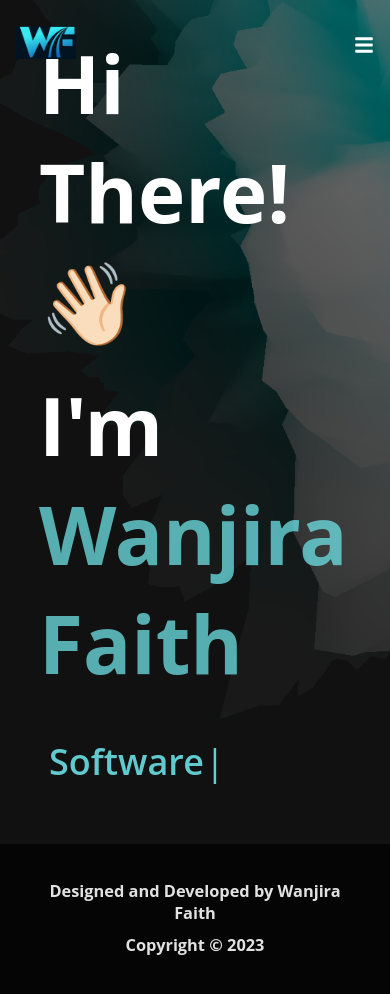
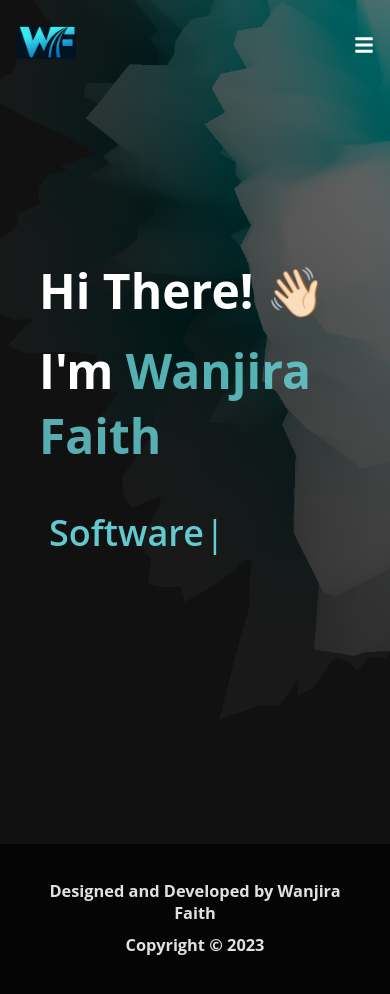
Before and after one commit to Wanjira-Faith/My-Portfolio, a React (Vite) app in the folder portfolio/: page / in a window 390 px wide. Shown: the top 994 px of the page. Built offline with nearby package versions, Linux system fonts and the light colour scheme; the HTML template or start-up script is replaced by a standard one.

Commit message:
add styles for mobile responsiveness in home page

```diff
--- a/portfolio/src/Css/Home.css
+++ b/portfolio/src/Css/Home.css
@@ -98,20 +98,13 @@
     color:  #6adbdff1 !important;
   }
 
-  /* .home-img-clockwise {
-    animation: rotateImageClockwise 10s linear infinite;
+ /* Responsive design for very small screens (mobile) */
+@media (max-width: 480px) {
+  #name {
+    font-size: 3rem;
   }
 
-
-  @keyframes rotateImageClockwise {
-    0% {
-      transform: rotate(0deg);
-    }
-    50% {
-      transform: rotate(360deg);
-    }
-    100% {
-      transform: rotate(0deg);
-    }
+  .heading-name {
+    font-size: 3rem;
   }
-   */
+}
--- a/portfolio/src/Css/Resume.css
+++ b/portfolio/src/Css/Resume.css
@@ -22,7 +22,6 @@
   .resume-container {
     margin-top: 20px;
     padding: 10px;
-
   }
 
   .resume-image {
--- a/portfolio/src/index.css
+++ b/portfolio/src/index.css
@@ -5,3 +5,12 @@
   font-family:"Open Sans", sans-serif;
   /* background: linear-gradient(to bottom, rgba(0, 0, 0, 0.808), rgba(0, 0, 0, 0.5)); */
 }
+
+body,
+html {
+  height: 100%;
+}
+
+.main-container {
+  min-height: 100vh;
+}
```
